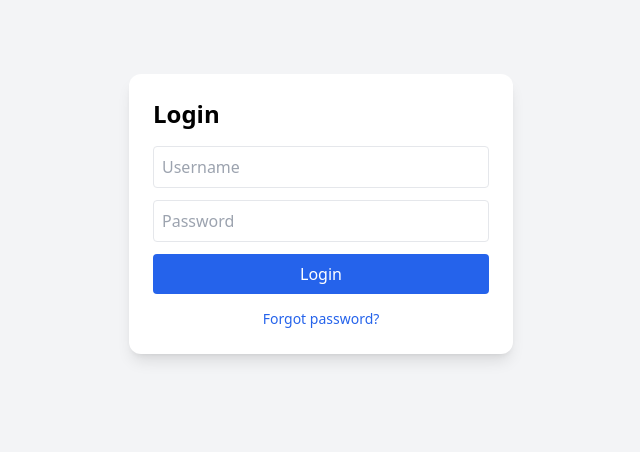
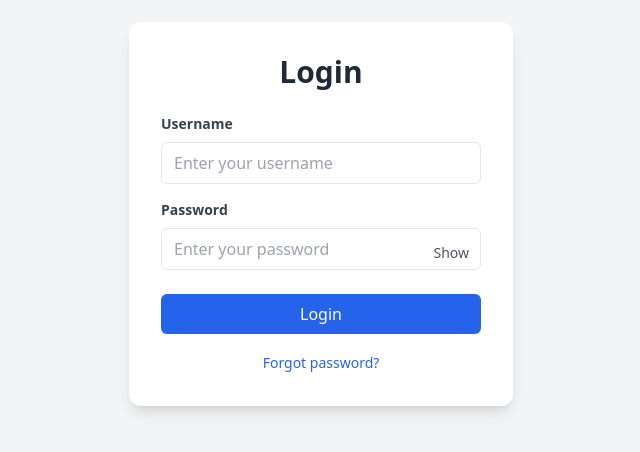
Before and after one commit to UC2-Device/UC2D_interface, a React (Create React App) app: page /login in a window 1280 px wide. Shown: the part 186-638 px from the top of the page, without its empty margins (319-959 px from the left). Built offline with nearby package versions, Linux system fonts and the light colour scheme.

Commit message:
prenium feature added

```diff
--- a/src/Constants/API_URL.js
+++ b/src/Constants/API_URL.js
@@ -1 +1 @@
-export const URL = "https://composite-service-gl8f.onrender.com";
+export const URL = "http://127.0.0.1:4000";
--- a/src/Pages/Dashboard.js
+++ b/src/Pages/Dashboard.js
@@ -2,6 +2,7 @@ import { useEffect, useState } from "react";
 import axios from "axios";
 import ChartCard from "../Component/Chartcard.js"; // Adjust the import path
 import { URL } from "../Constants/API_URL.js";
+import { useAuth } from "../Authentication_API/Authentication.js";
 
 // A simple loading spinner component for a better user experience
 const LoadingSpinner = () => (
@@ -15,6 +16,7 @@ export default function Dashboard() {
     const [stats, setStats] = useState([]);
     const [loading, setLoading] = useState(true);
     const [error, setError] = useState(null);
+    const { user } = useAuth();
 
     useEffect(() => {
         async function fetchStats() {
@@ -30,7 +32,7 @@ export default function Dashboard() {
                 });
 
                 const data = res.data.stats;
-
+                console.log(data);
                 // Handle cases where data might not be in the expected format
                 if (!data || !Array.isArray(data.total_scans)) {
                     throw new Error("Invalid data format received from server.");
@@ -95,6 +97,8 @@ export default function Dashboard() {
                             lineColor="#22c55e"
                             name="Area"
                         />
+                        <div className="relative">
+                            {user?.plan === "premium" ? (
                                 <ChartCard
                                     title="Health"
                                     data={stats}
@@ -102,6 +106,28 @@ export default function Dashboard() {
                                     lineColor="#f59e0b"
                                     name="Needs"
                                 />
+                            ) : (
+                                <div className="relative">
+                                    {/* Blurred Graph */}
+                                    <div className="blur-sm pointer-events-none select-none">
+                                        <ChartCard
+                                            title="Health"
+                                            data={stats}
+                                            dataKey="health_need"
+                                            lineColor="#f59e0b"
+                                            name="Needs"
+                                        />
+                                    </div>
+
+                                    {/* Overlay */}
+                                    <div className="absolute inset-0 flex items-center justify-center">
+                                        <div className="bg-black bg-opacity-60 text-white px-6 py-3 rounded-lg shadow-lg">
+                                            Premium customers only
+                                        </div>
+                                    </div>
+                                </div>
+                            )}
+                        </div>
                     </div>
                 ) : (
                     <div className="text-center bg-white p-10 rounded-xl shadow">
--- a/src/Pages/home.js
+++ b/src/Pages/home.js
@@ -72,11 +72,24 @@ export default function Home() {
                             <div className="mt-6 pt-4 border-t border-gray-200 space-y-3">
                                 <div className="flex justify-between items-center">
                                     <span className="font-medium">Current Plan</span>
-                  <span className="font-bold text-gray-800">{user.plan}</span>
+                                    {user.plan === "normal" ? (
+                                        <button
+                                            onClick={() => alert("Redirect to upgrade page 🚀")}
+                                            className="px-4 py-2 bg-gradient-to-r from-green-500 to-green-600 text-white text-sm font-medium rounded-lg shadow hover:from-green-600 hover:to-green-700 transition"
+                                        >
+                                            Upgrade to Premium
+                                        </button>
+                                    ) : (
+                                        <span className="px-3 py-1 text-sm font-bold text-yellow-800 bg-yellow-200 rounded-full">
+                                            Premium
+                                        </span>
+                                    )}
                                 </div>
                                 <div className="flex justify-between items-center">
                                     <span className="font-medium">Valid Until</span>
-                  <span className="text-right">{new Date(user.subscription_end).toLocaleDateString()}</span>
+                                    <span className="text-right">
+                                        {new Date(user.subscription_end).toLocaleDateString()}
+                                    </span>
                                 </div>
                             </div>
                         </InfoCard>
--- a/src/Pages/login.js
+++ b/src/Pages/login.js
@@ -5,13 +5,27 @@ export default function Login() {
   const { login } = useContext(AuthContext);
   const [username, setUsername] = useState("");
   const [password, setPassword] = useState("");
+  const [error, setError] = useState(null);
+  const [isLoading, setIsLoading] = useState(false);
+  const [showPassword, setShowPassword] = useState(false);
 
   const handleSubmit = async (e) => {
     e.preventDefault();
+    setError(null);
+    setIsLoading(true);
+
+    if (!username || !password) {
+      setError("Both username and password are required.");
+      setIsLoading(false);
+      return;
+    }
+
     try {
       await login(username, password);
-    } catch {
-      alert("Invalid credentials");
+    } catch (err) {
+      setError("Invalid username or password. Please try again.");
+    } finally {
+      setIsLoading(false);
     }
   };
 
@@ -19,30 +33,73 @@ export default function Login() {
     <div className="flex justify-center items-center h-screen bg-gray-100">
       <form
         onSubmit={handleSubmit}
-        className="bg-white p-6 rounded-xl shadow-lg w-96"
+        className="bg-white p-8 rounded-xl shadow-lg w-full max-w-sm"
       >
-        <h2 className="text-2xl font-bold mb-4">Login</h2>
+        <h2 className="text-3xl font-bold mb-6 text-center text-gray-800">
+          Login
+        </h2>
+
+        {error && (
+          <div className="bg-red-100 border border-red-400 text-red-700 px-4 py-3 rounded-md mb-4" role="alert">
+            <p>{error}</p>
+          </div>
+        )}
+
+        <div className="mb-4">
+          <label
+            htmlFor="username"
+            className="block text-gray-700 text-sm font-bold mb-2"
+          >
+            Username
+          </label>
           <input
+            id="username"
             type="text"
-          placeholder="Username"
-          className="w-full mb-3 p-2 border rounded"
+            placeholder="Enter your username"
+            className="w-full px-3 py-2 border rounded-md focus:outline-none focus:ring-2 focus:ring-blue-500"
             value={username}
             onChange={(e) => setUsername(e.target.value)}
+            required
           />
+        </div>
+
+        <div className="mb-6 relative">
+          <label
+            htmlFor="password"
+            className="block text-gray-700 text-sm font-bold mb-2"
+          >
+            Password
+          </label>
           <input
-          type="password"
-          placeholder="Password"
-          className="w-full mb-3 p-2 border rounded"
+            id="password"
+            type={showPassword ? "text" : "password"}
+            placeholder="Enter your password"
+            className="w-full px-3 py-2 border rounded-md focus:outline-none focus:ring-2 focus:ring-blue-500"
             value={password}
             onChange={(e) => setPassword(e.target.value)}
+            required
           />
-        <button className="w-full bg-blue-600 text-white py-2 rounded hover:bg-blue-700">
-          Login
+          <button
+            type="button"
+            onClick={() => setShowPassword(!showPassword)}
+            className="absolute inset-y-0 right-0 px-3 flex items-center text-sm text-gray-600"
+            style={{ top: '2.25rem' }}
+          >
+            {showPassword ? "Hide" : "Show"}
+          </button>
+        </div>
+
+        <button
+          type="submit"
+          className={`w-full bg-blue-600 text-white py-2 rounded-md hover:bg-blue-700 focus:outline-none focus:ring-2 focus:ring-offset-2 focus:ring-blue-500 ${
+            isLoading ? "opacity-50 cursor-not-allowed" : ""
+          }`}
+          disabled={isLoading}
+        >
+          {isLoading ? "Logging in..." : "Login"}
         </button>
 
-
-          {/* 🔗 Forgot password link */}
-        <div className="mt-3 text-center">
+        <div className="mt-4 text-center">
           <a
             href="/forgot-password"
             className="text-sm text-blue-600 hover:underline"
```
Lines whose indentation alone changed are shown as unchanged.
